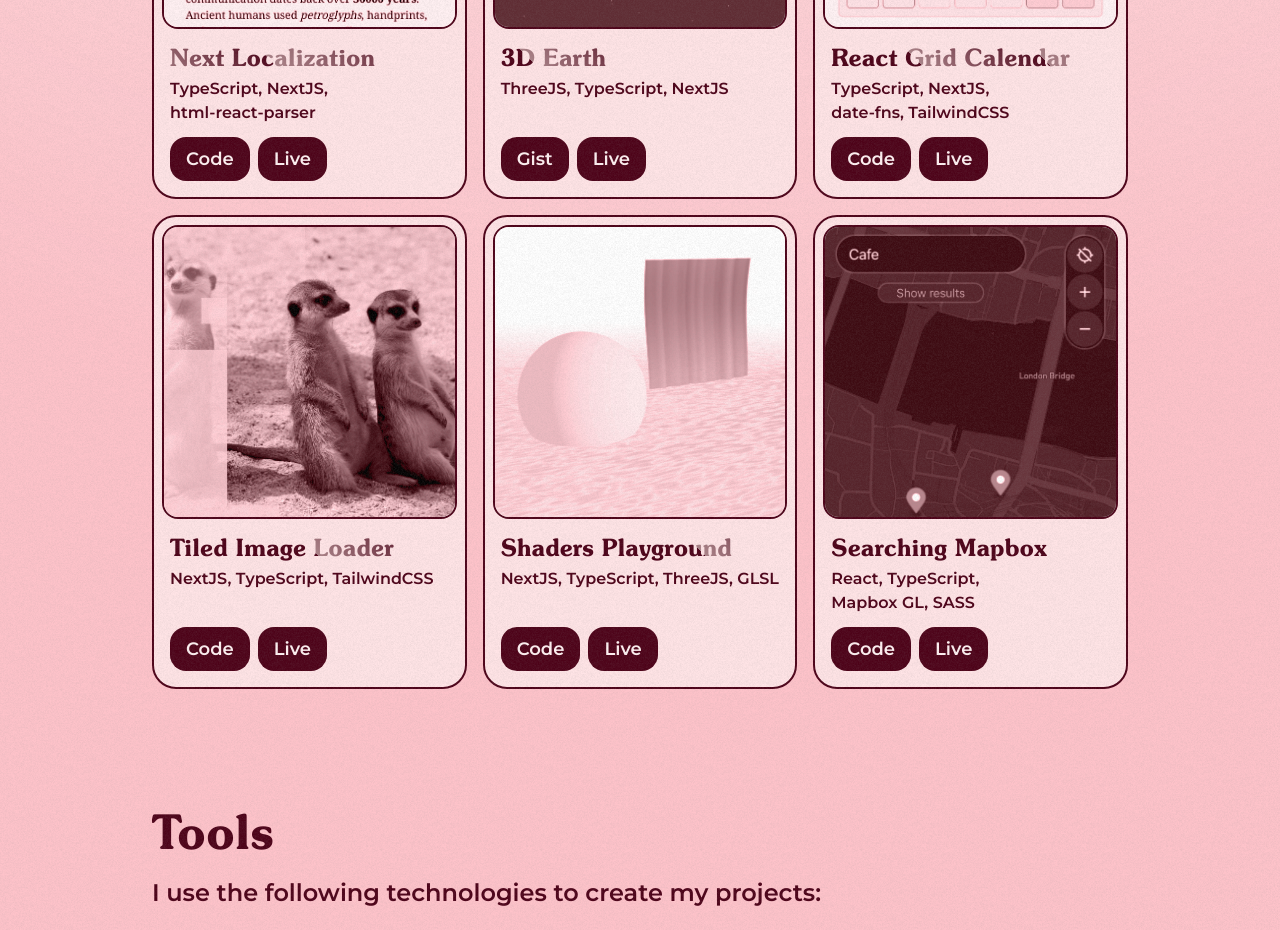
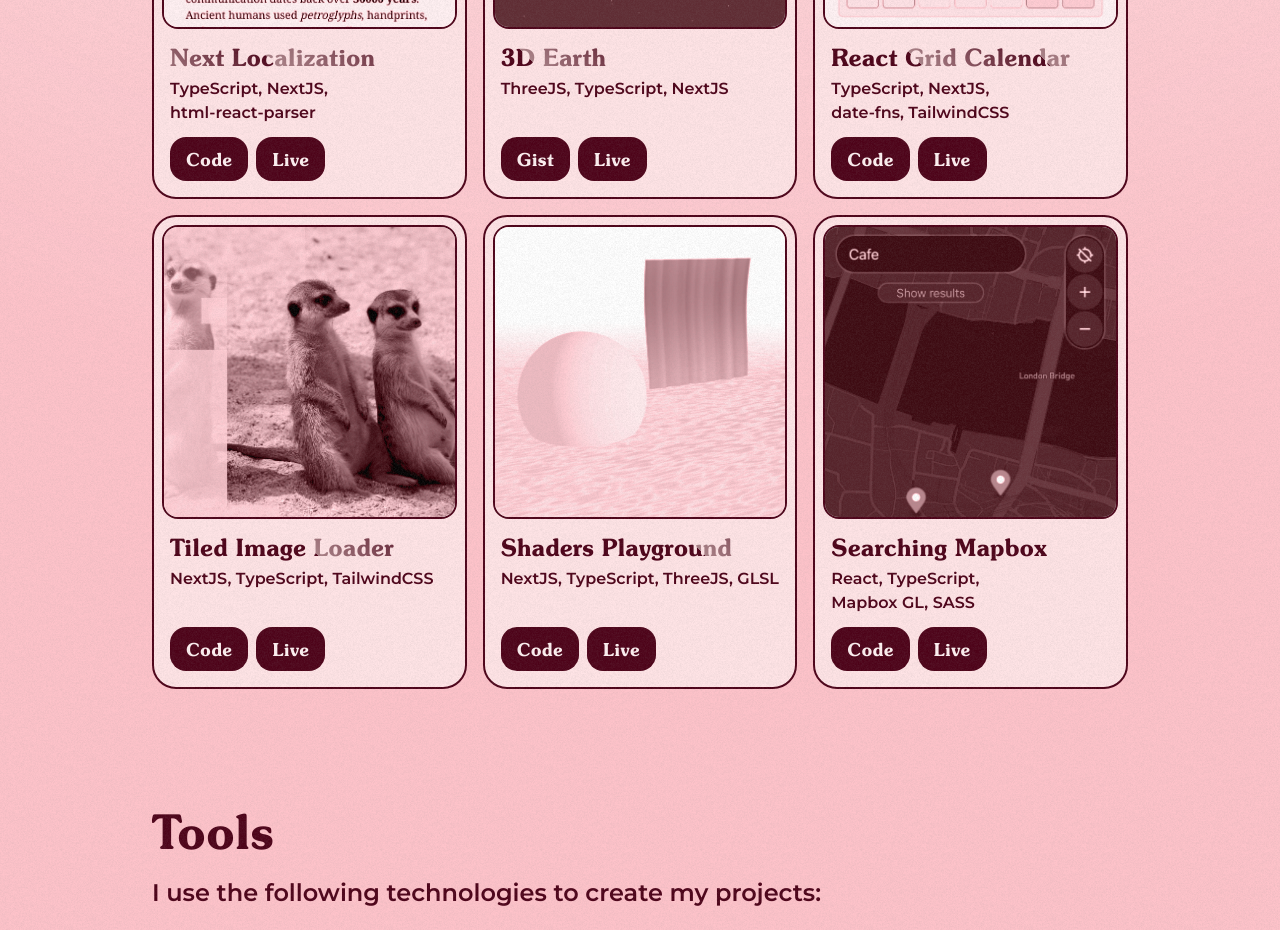
Before and after one commit to atanas-dim/portfolio-2, a Next.js app: page / in a window 1280 px wide. Shown: the part 1120-2050 px from the top of the page. Built offline with nearby package versions, Linux system fonts and the light colour scheme.

Commit message:
Update card links font and selection colors

```diff
--- a/src/app/globals.css
+++ b/src/app/globals.css
@@ -23,6 +23,11 @@
   ::backdrop,
   ::file-selector-button {
     border-color: var(--color-gray-200, currentcolor);
+  }
+
+  ::selection {
+    color: var(--color-rose-950);
+    background: var(--color-rose-300);
   }
 
   html {
@@ -52,15 +57,15 @@
   li {
     @apply text-xl lg:text-2xl;
   }
+
+  .font-souvenir {
+    letter-spacing: 0.0125em;
+  }
 }
 
 * {
   overscroll-behavior: none;
   @apply text-balance;
-}
-
-.font-souvenir {
-  letter-spacing: 0.0125em;
 }
 
 @utility rotate-card-3d {
--- a/src/app/page.tsx
+++ b/src/app/page.tsx
@@ -173,7 +173,7 @@ const Card: FC<CardProps> = ({ project }) => {
                   href={link.href}
                   target="_blank"
                   rel="noopener noreferrer"
-                  className="flex items-center justify-center rounded-2xl bg-rose-950 px-4 py-2 text-lg whitespace-nowrap text-rose-50 transition-all duration-300 hover:bg-rose-800 hover:bg-none active:bg-rose-700 active:bg-none active:text-rose-50">
+                  className="font-souvenir flex items-center justify-center rounded-2xl bg-rose-950 px-4 py-2 text-lg whitespace-nowrap text-rose-50 transition-all duration-300 hover:bg-rose-800 hover:bg-none active:bg-rose-700 active:bg-none active:text-rose-50">
                   {link.label}
                 </a>
               )
```
